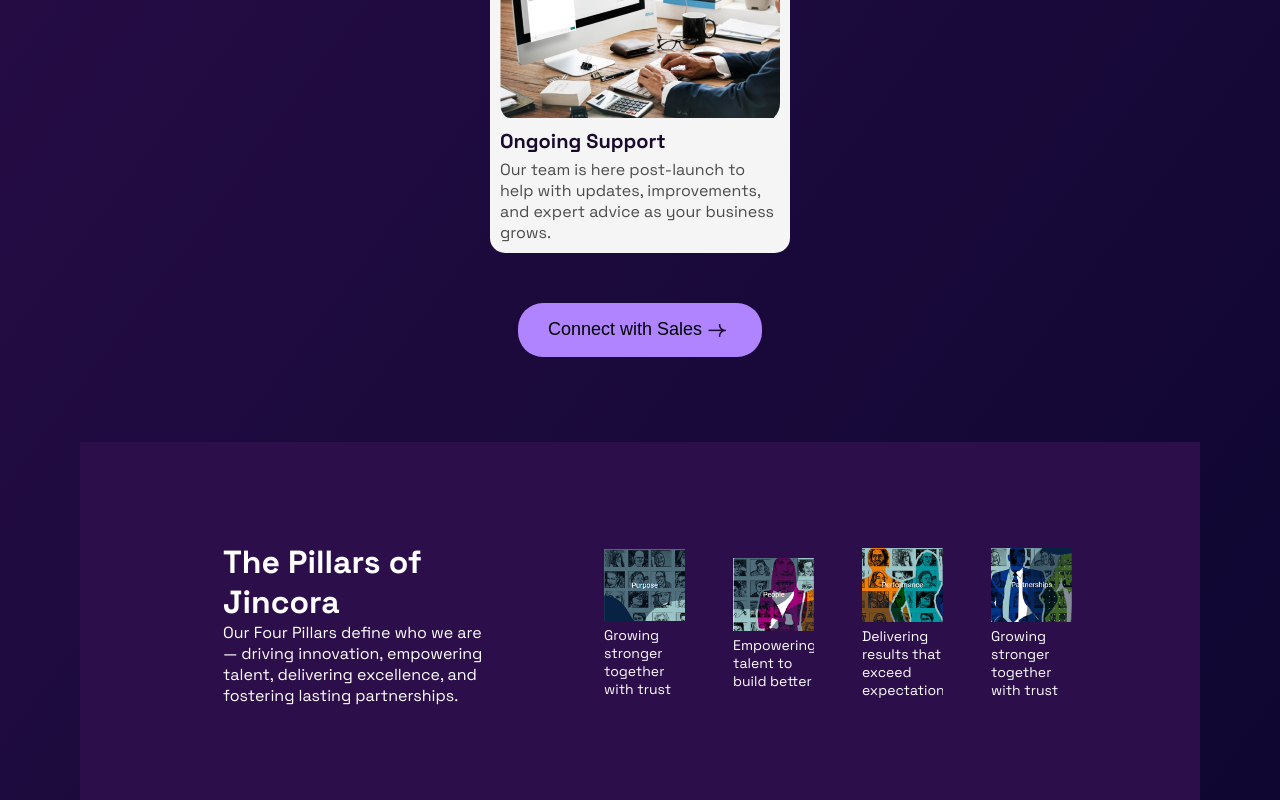
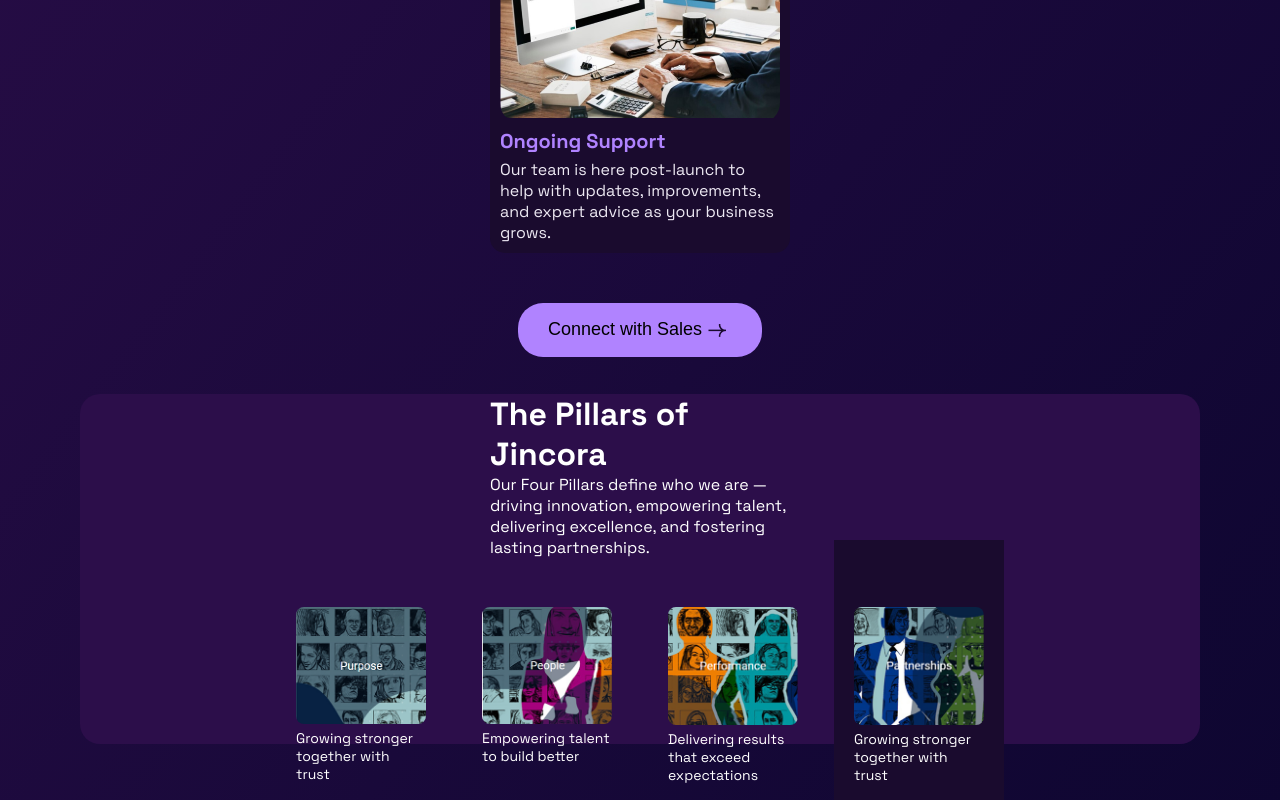
Before and after one commit to Jincora7/JincoraSite, a React (Vite) app: page / in a window 1280 px wide. Shown: the part 1520-2320 px from the top of the page. Built offline with nearby package versions, Linux system fonts and the light colour scheme.

Commit message:
Pillars Page Update

```diff
--- a/src/components/Home/Pillars-Page/PillarsCardComponent/PillarsCardComponent.css
+++ b/src/components/Home/Pillars-Page/PillarsCardComponent/PillarsCardComponent.css
@@ -1,8 +1,8 @@
 .pillars-card-component{
   width: 100%;
   max-width: 300px;
-  background-color: whitesmoke;
-  color: #4B4B4B;
+  background-color: #1A0B2E;
+  color: #EDE9F3;
   padding: 10px;
   border-radius: 15px;
 }
@@ -22,7 +22,7 @@
 .pillars-card-component h4{
   margin-top: 5px;
   font-size: 20px;
-  color: #1A0B2E;
+  color: #B083FF;
 }
 
 .pillars-card-component .pillar-card-comp-para{
--- a/src/components/Home/Pillars-Page/PillarsPage.css
+++ b/src/components/Home/Pillars-Page/PillarsPage.css
@@ -2,6 +2,7 @@
     width: 100%;
     min-height: 100vh;
     background: linear-gradient(to bottom right, #2C0E4A, #150B2580);
+    padding: 0 1rem;
 }
 
 .pillars-wrap .pillar-heading {
@@ -48,57 +49,81 @@
     gap: 20px;
 }
 
-.pillars-wrap .pillars-card-bottom {
-    background-color: #2C0E4A;
-    /* background-color: red; */
-    margin-top: 20px;
+.pillars-card-bottom {
+    border-radius: 20px;
+    width: 100%;
+    /* height: auto; */
+    background-color: #2c0e4a;
+    display: flex;
+    flex-direction: row;
+    align-items: center;
+    justify-content: center;
+    flex-wrap: wrap;
+    gap: 2rem;
+    padding: 2rem 0;
+    margin-bottom: 2rem;
+    margin-top: 2rem;
+}
+
+.pillars-card-bottom h3 {
+    text-align: left;
+}
+
+.pillars-card-btm-left {
     display: flex;
     align-items: center;
     justify-content: center;
+    height: auto;
     flex-direction: column;
-    padding: 5px 15px;
-    /* padding: 50px 100px; */
-    gap: 50px;
+    max-width: 300px;
+    text-align: left;
 }
 
-.pillars-wrap .pillars-card-bottom .pilllars-card-btm-left {
-    width: 100%;
-    max-width: 300px;
-    padding: 20px 15px;
+.pillars-card-btm-right {
+    display: flex;
+    align-items: center;
+    justify-content: center;
+    flex-direction: row;
+    flex-wrap: wrap;
+    gap: 5px;
 }
 
-.pillars-wrap .pillars-card-bottom .pilllars-card-btm-left p{
+.pillars-card-btm-list {
+    max-width: 170px;
+    height: 200px;
+    padding: 5px 20px;
+}
+
+.pillars-card-btm-list p{
+    text-align: left;
     font-size: 14px;
 }
 
-.pillars-wrap .pillars-card-bottom .pilllars-card-btm-right {
-    display: flex;
-    align-items: center;
-    justify-content: center;
-    flex-direction: column;
-    gap: 20px;
+
+/* .pillars-card-btm-list-content {
+
+} */
+
+.pillars-card-btm-list img {
+    width: 100%;
+    max-width: 200px;
+    object-fit: cover;
+    object-position: center;
+    border-radius: 8px;
 }
 
-.pillars-wrap .pillars-card-bottom .pilllars-card-btm-right .pillars-card-btm-list {
-    width: 100%;
-    max-width: 200px;
-    overflow: hidden;
+.pillars-card-btm-list:nth-child(4){
+    background-color: #1A0B2E;
+    border-bottom-left-radius: 10px;
+    border-bottom-right-radius: 10px;
 }
 
-.pillars-wrap .pillars-card-bottom .pilllars-card-btm-right .pillars-card-btm-list img {
-    width: 100%;
-    object-fit: cover;
-    object-position: center;
-}
-
-.pillars-wrap .pillars-card-bottom .pilllars-card-btm-right .pillars-card-btm-list p {
-    font-size: 16px;
-}
 
 @media (min-width:768px) {
     .pillars-wrap {
         padding: 5rem 5rem;
     }
+
     .pillars-wrap .pillar-heading h3 {
         font-size: 2rem;
         margin-top: 30px;
@@ -109,35 +134,24 @@
         font-size: 2rem;
     }
 
-    .pillars-wrap .pillars-card-bottom {
-        margin-top: 5rem;
-        flex-direction: row;
-        padding: 5rem 8rem;
-        gap: 6rem;
+    .pillars-card-bottom {
+        padding: 0 2rem;
+        justify-content: space-around;
+        height: 350px;
     }
 
-    .pillars-wrap .pillars-card-bottom .pilllars-card-btm-left h3{
-        font-size: 2rem;
+    .pillars-card-btm-right {
+        gap: 1rem;
+        margin-top: -50px;
     }
 
-    .pillars-wrap .pillars-card-bottom .pilllars-card-btm-left p{
-        font-size: 1rem;
+    .pillars-card-btm-list {
+        height: 300px;
     }
 
-    .pillars-wrap .pillars-card-bottom .pilllars-card-btm-right {
-        gap: 3rem;
+    .pillars-card-btm-list-content {
+        margin-top: 3.9rem;
     }
 
-    .pillars-wrap .pillars-card-bottom .pilllars-card-btm-right {
-        flex-direction: row;
-    }
-
-    .pillars-wrap .pillars-card-bottom .pilllars-card-btm-right .pillars-card-btm-list {
-        max-width: 300px;
-    }
-
-    .pillars-wrap .pillars-card-bottom .pilllars-card-btm-right .pillars-card-btm-list p {
-        font-size: 14px;
-    }
 
 }
--- a/src/components/Home/Pillars-Page/PillarsPage.jsx
+++ b/src/components/Home/Pillars-Page/PillarsPage.jsx
@@ -37,27 +37,36 @@
 
                 <PrimaryBtn content="Connect with Sales" />
             </div>
+
             <div className="pillars-card-bottom">
-                <div className="pilllars-card-btm-left">
+                <div className="pillars-card-btm-left">
                     <h3>The Pillars of Jincora</h3>
                     <p>Our Four Pillars define who we are — driving innovation, empowering talent, delivering excellence, and fostering lasting partnerships.</p>
                 </div>
-                <div className="pilllars-card-btm-right">
+                <div className="pillars-card-btm-right">
                     <div className="pillars-card-btm-list">
+                        <div className="pillars-card-btm-list-content">
                             <img src={pillar1} alt="" />
                             <p>Growing stronger together with trust</p>
                         </div>
+                    </div>
                     <div className="pillars-card-btm-list">
+                        <div className="pillars-card-btm-list-content">
                             <img src={pillar2} alt="" />
                             <p>Empowering talent to build better</p>
                         </div>
+                    </div>
                     <div className="pillars-card-btm-list">
+                        <div className="pillars-card-btm-list-content">
                             <img src={pillar3} alt="" />
                             <p>Delivering results that exceed expectations</p>
                         </div>
+                    </div>
                     <div className="pillars-card-btm-list">
+                        <div className="pillars-card-btm-list-content">
                             <img src={pillar4} alt="" />
                             <p>Growing stronger together with trust</p>
+                        </div>
                     </div>
                 </div>
             </div>
--- a/src/index.css
+++ b/src/index.css
@@ -15,3 +15,31 @@
   font-family: "Space Grotesk", sans-serif;
   /* background: linear-gradient(341.69deg, rgba(59, 24, 112, 0) 21.43%, rgba(21, 11, 37, 0.5) 50%, #2C0E4A 78.57%); */
 }
+
+h1{
+  font-size: 58px;
+}
+
+h2{
+  font-size: 40px;
+}
+
+h3{
+  font-size: 32px;
+}
+
+h4{
+  font-size: 24px;
+}
+
+h5{
+  font-size: 20px;
+}
+
+h6{
+  font-size: 18px;
+}
+
+p{
+  font-size: 16px;
+}
```
Lines whose indentation alone changed are shown as unchanged.
